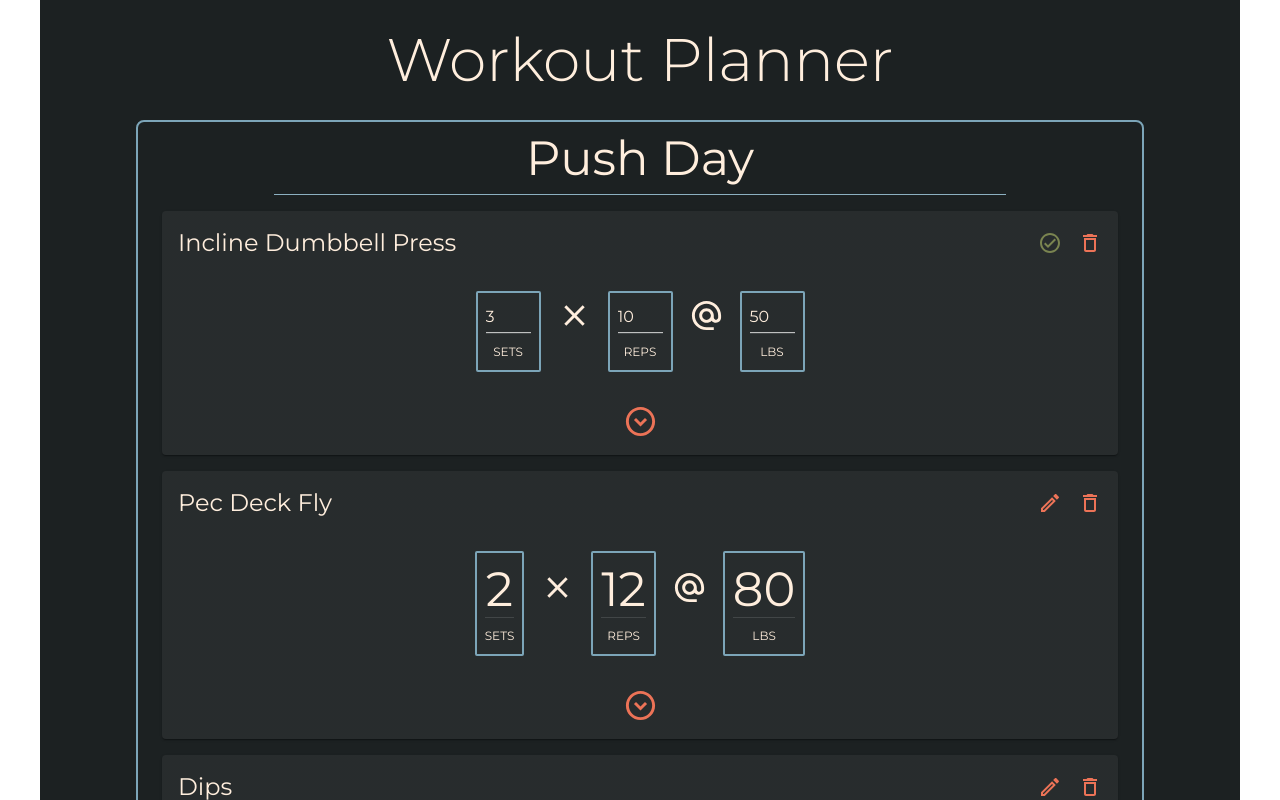
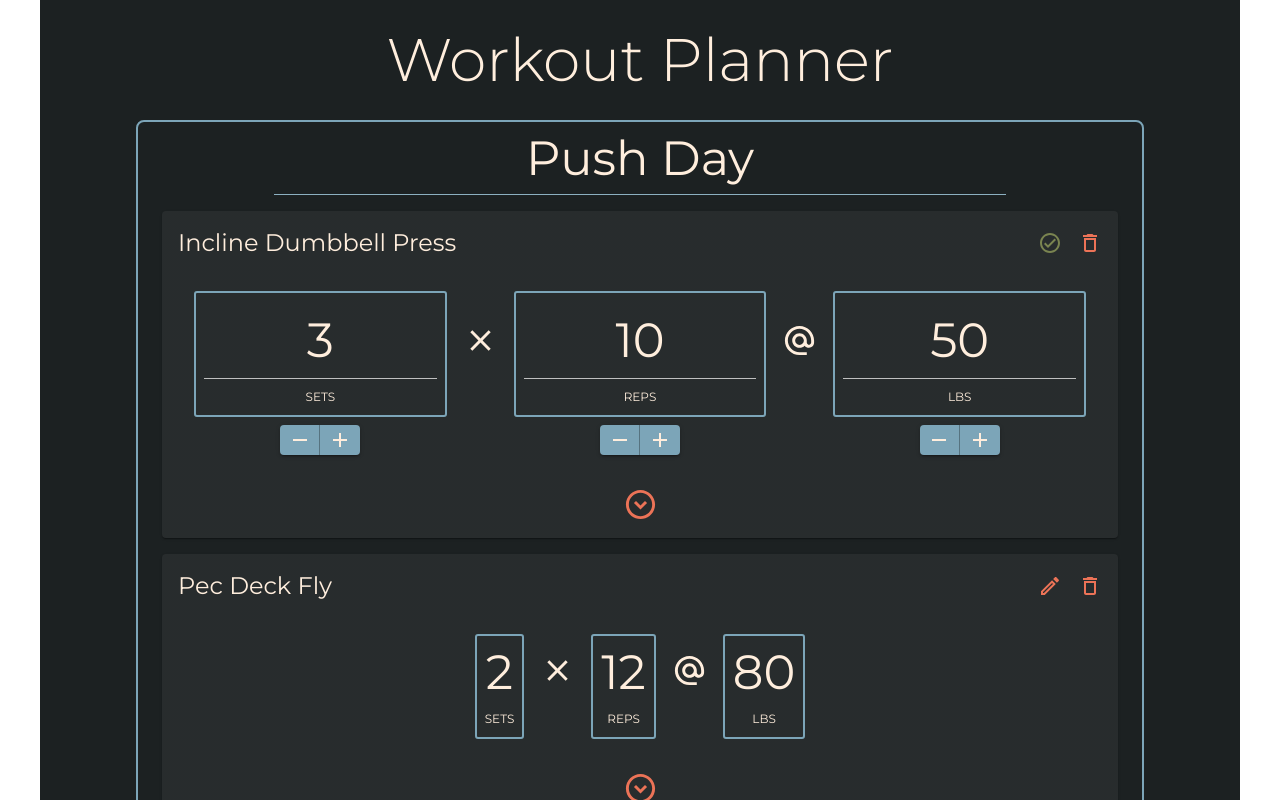
Before and after one commit to traison-diedrich/workout-planner, a React (Vite) app: page / in a window 1280 px wide. Both pictures are taken after a click on the button 1050 px from the left and 243 px from the top of the page. Shown: the top 800 px of the page. Built offline with nearby package versions, Linux system fonts and the light colour scheme.

Commit message:
number stepper, state editing for sets reps and weight

```diff
--- a/src/components/Exercise.jsx
+++ b/src/components/Exercise.jsx
@@ -5,6 +5,7 @@ import DeleteOutlinedIcon from '@mui/icons-material/DeleteOutlined';
 import EditOutlinedIcon from '@mui/icons-material/EditOutlined';
 import ExpandCircleDownOutlinedIcon from '@mui/icons-material/ExpandCircleDownOutlined';
 import {
+	Box,
 	Card,
 	CardActions,
 	CardContent,
@@ -15,9 +16,10 @@ import {
 import { styled } from '@mui/material/styles';
 import { useState } from 'react';
 import NumberBox from './NumberBox';
+import NumberStepper from './NumberStepper';
 import Set from './Set';
 
-const sets = [
+const tempSets = [
 	{
 		id: 1,
 		reps: 10,
@@ -35,7 +37,6 @@ const ExpandMore = styled((props) => {
 	return <IconButton {...other} />;
 })(({ theme, expand }) => ({
 	transform: !expand ? 'rotate(0deg)' : 'rotate(180deg)',
-	// marginLeft: 'auto',
 	transition: theme.transitions.create('transform', {
 		duration: theme.transitions.duration.shortest,
 	}),
@@ -44,6 +45,17 @@ const ExpandMore = styled((props) => {
 const Exercise = ({ exercise, onDelete }) => {
 	const [expanded, setExpanded] = useState(false);
 	const [editing, setEditing] = useState(false);
+	const [sets, setSets] = useState(exercise.sets);
+	const [reps, setReps] = useState(exercise.reps);
+	const [weight, setWeight] = useState(exercise.weight);
+
+	const increment = (number, setNumber, step) => {
+		setNumber((prevState) => prevState + step);
+	};
+
+	const decrement = (number, setNumber, step) => {
+		setNumber((prevState) => prevState - step);
+	};
 
 	return (
 		<Card
@@ -78,29 +90,66 @@ const Exercise = ({ exercise, onDelete }) => {
 					alignItems: 'center',
 					display: 'flex',
 				}}>
+				{/* TODO: integrate textfield with number stepper to edit same state */}
+				<Box
+					display='flex'
+					flexDirection='column'
+					justifyContent='center'
+					alignItems='center'>
 					<NumberBox
 						title='SETS'
-					number={exercise.sets}
+						number={sets}
 						editing={editing}
 					/>
+					{editing && (
+						<NumberStepper
+							increment={() => increment(sets, setSets, 1)}
+							decrement={() => decrement(sets, setSets, 1)}
+						/>
+					)}
+				</Box>
 				<CloseIcon
 					fontSize='large'
-					sx={{ mb: 4 }}
+					sx={{ mb: editing ? 8 : 4 }}
 				/>
+				<Box
+					display='flex'
+					flexDirection='column'
+					justifyContent='center'
+					alignItems='center'>
 					<NumberBox
 						title='REPS'
-					number={exercise.reps}
+						number={reps}
 						editing={editing}
 					/>
+					{editing && (
+						<NumberStepper
+							increment={() => increment(reps, setReps, 1)}
+							decrement={() => decrement(reps, setReps, 1)}
+						/>
+					)}
+				</Box>
 				<AlternateEmail
 					fontSize='large'
-					sx={{ mb: 4 }}
+					sx={{ mb: editing ? 8 : 4 }}
 				/>
+				<Box
+					display='flex'
+					flexDirection='column'
+					justifyContent='center'
+					alignItems='center'>
 					<NumberBox
 						title='LBS'
-					number={exercise.weight}
+						number={weight}
 						editing={editing}
 					/>
+					{editing && (
+						<NumberStepper
+							increment={() => increment(weight, setWeight, 5)}
+							decrement={() => decrement(weight, setWeight, 5)}
+						/>
+					)}
+				</Box>
 			</CardContent>
 			<CardActions
 				sx={{
@@ -123,7 +172,7 @@ const Exercise = ({ exercise, onDelete }) => {
 				timeout='auto'
 				unmountOnExit>
 				<CardContent>
-					{sets.map((set, index) => (
+					{tempSets.map((set, index) => (
 						<Set
 							key={index}
 							index={index}
--- a/src/components/NumberBox.jsx
+++ b/src/components/NumberBox.jsx
@@ -1,44 +1,43 @@
 import { Box, Divider, TextField, Typography } from '@mui/material';
-import { styled } from '@mui/system';
-import { useState } from 'react';
-
-const ValueText = styled(Typography)({
-	fontSize: '1.2rem', // Adjust the font size as desired
-	textAlign: 'center', // Adjust the text alignment as desired
-});
 
 const NumberBox = ({ title, number, editing }) => {
-	const [newNumber, setNewNumber] = useState(number);
-
 	return (
 		<Box
 			sx={{
-				display: 'grid',
+				display: 'flex',
+				flexDirection: 'column',
+				alignItems: 'center',
+				justifyContent: 'center',
 				border: '2px solid',
 				borderColor: 'primary.main',
-				borderRadius: '2px',
+				borderRadius: '3px',
 				p: 1,
 				mx: 2,
 			}}>
 			{editing ? (
 				<TextField
-					label=''
+					value={number}
 					variant='standard'
-					value={newNumber}
-					onChange={(e) => setNewNumber(e.target.value)}
-					sizes='medium'
-					InputProps={{
-						inputProps: { type: 'number', min: 1, max: 99 },
+					onChange={(e) => {
+						number = e.target.value;
+					}}
+					sx={{
+						'p': -8,
+						'& input': {
+							fontSize: '3.0rem',
+							textAlign: 'center',
+						},
 					}}
 				/>
 			) : (
 				<Typography
 					variant='h3'
 					align='center'>
-					{newNumber}
+					{number}
 				</Typography>
 			)}
-			<Divider />
+			{/* TODO: figure out why divider is not rendering */}
+			{!editing && <Divider />}
 			<Typography
 				variant='caption'
 				align='center'
--- /dev/null
+++ b/src/components/NumberStepper.jsx
@@ -0,0 +1,26 @@
+import AddIcon from '@mui/icons-material/Add';
+import RemoveIcon from '@mui/icons-material/Remove';
+import { Button, ButtonGroup } from '@mui/material';
+
+const Stepper = ({ increment, decrement }) => {
+	return (
+		<ButtonGroup
+			orientation='horizontal'
+			variant='contained'
+			size='small'
+			sx={{ mt: 1 }}>
+			<Button
+				onClick={decrement}
+				style={{ padding: '0px 0px' }}>
+				<RemoveIcon sx={{ color: 'text.primary' }} />
+			</Button>
+			<Button
+				onClick={increment}
+				sx={{ width: 10, height: 30 }}>
+				<AddIcon sx={{ color: 'text.primary' }} />
+			</Button>
+		</ButtonGroup>
+	);
+};
+
+export default Stepper;
```
Lines whose indentation alone changed are shown as unchanged.
